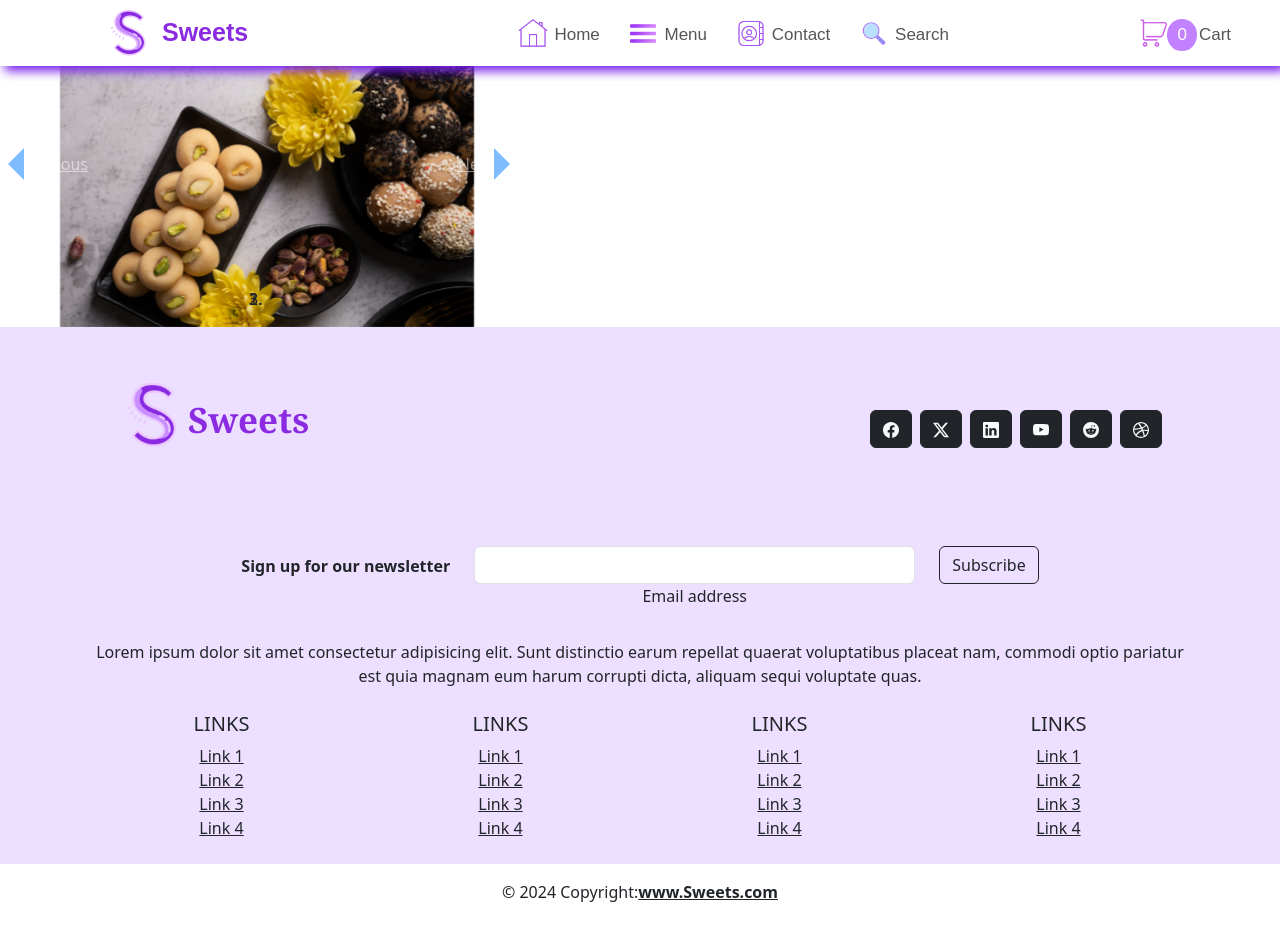
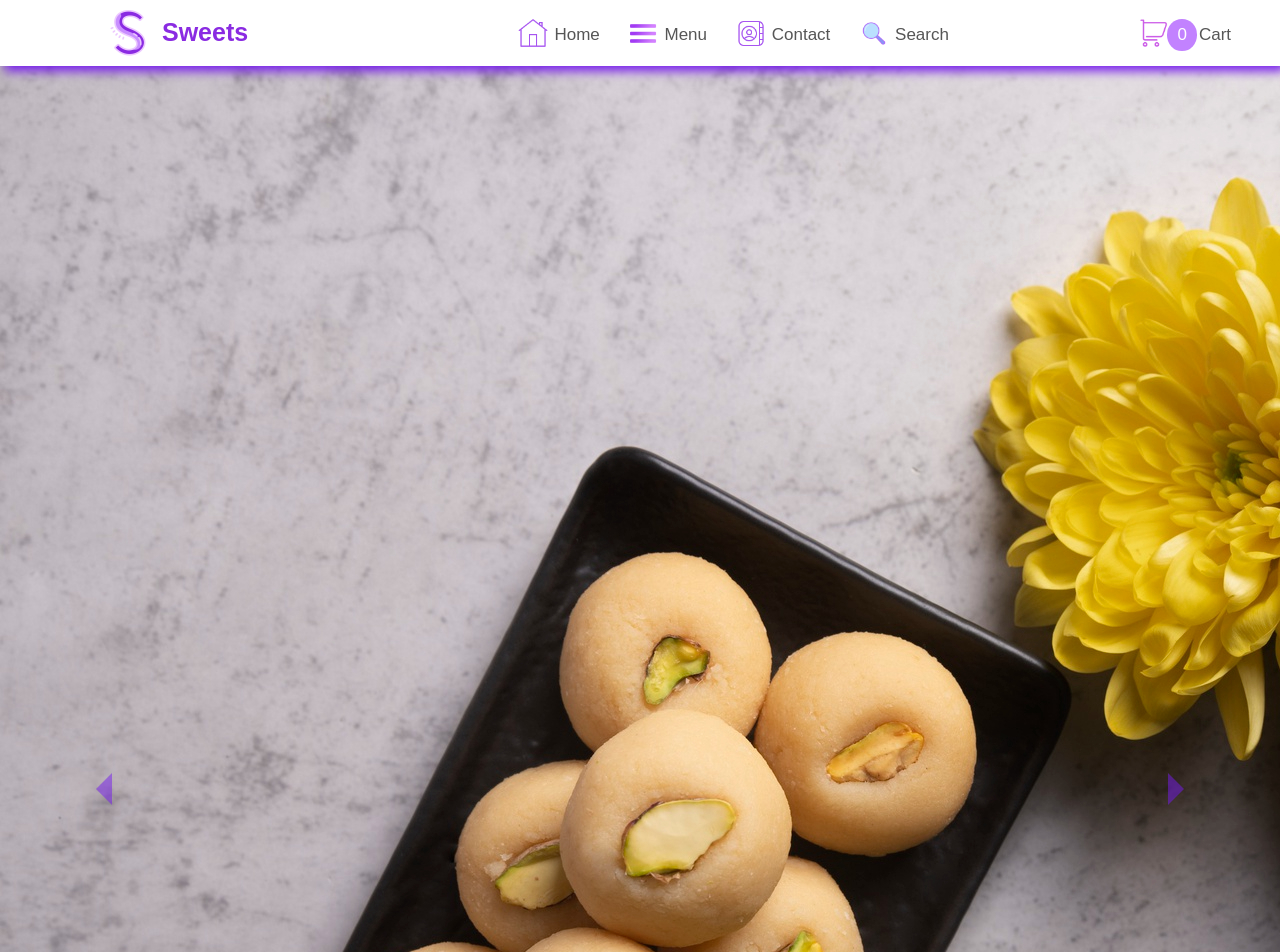
Before and after one commit to Bhuvaneshk0310/Sweet, a React (Create React App) app: page /Menu in a window 1280 px wide. Shown: the top 952 px of the page. Before the commit the page ends 920 px from the top, so only its background shows below. Built offline with nearby package versions, Linux system fonts and the light colour scheme.

Commit message:
sweeterpage

```diff
--- a/src/Component/Cart.css
+++ b/src/Component/Cart.css
@@ -139,8 +139,8 @@
 
 /* cartcss */
   .avatar-lg {
-    width: 100px;
-    height: 100px;
+    width: 170px;
+    height: 170px;
 }
 .font-size-18 {
     font-size: 18px;
--- a/src/Component/ImagesFolder/Image.js
+++ b/src/Component/ImagesFolder/Image.js
@@ -7,3 +7,5 @@
 export {default as cart} from "./cart.png"
 export {default as s} from "./s.png"
 export {default as b1} from "./b1.jpg"
+export {default as b2} from "./b2.jpg"
+export {default as b3} from "./b3.jpg"
--- a/src/Component/Menu.css
+++ b/src/Component/Menu.css
@@ -0,0 +1,12 @@
+#menu{
+    margin-top: 5%;
+    width: 100%;
+    height: auto;
+    text-align: center;
+}
+/* .sweetimg {
+     width: 45%;
+    height: 300px;
+    margin-top: 27px;
+    /* searchItem.image
+} */
--- a/src/Component/Menu.js
+++ b/src/Component/Menu.js
@@ -1,45 +1,44 @@
 import React from 'react'
 import 'bootstrap/dist/css/bootstrap.min.css';
+import 'bootstrap/dist/js/bootstrap.bundle.min';
 import * as image from "../Component/ImagesFolder/Image"
+import "./Menu.css";
 import Footer from './Footer';
 const Menu = () => {
   return (
     <div>
-         <div class="col-md-5 col-sm-12 col-xs-12">
-        <div class="product-image">
-            <div id="myCarousel-2" class="carousel slide" data-ride="carousel">
-                <ol class="carousel-indicators">
-                    <li data-target="#myCarousel-2" data-slide-to="0"></li>
-                    <li data-target="#myCarousel-2" data-slide-to="1" class="active"></li>
-                    <li data-target="#myCarousel-2" data-slide-to="2"></li>
-                </ol>
-                <div class="carousel-inner">
-                    <div class="carousel-item active">
-                        <img class="sweetimg" src={image.b1} alt="{searchItem.title}"/>
-                    </div>
-                    <div class="carousel-item">
-                        <img class="sweetimg" src={image.home} alt="{searchItem.title}"/>
-                    </div>
-                    <div class="carousel-item">
-                        <img class="sweetimg" src={image.home} alt="{searchItem.title}"/>
-                    </div>
-                </div>
-                <a class="carousel-control-prev" href="#myCarousel-2" role="button" data-slide="prev">
-                    <span class="carousel-control-prev-icon" aria-hidden="true"></span>
-                    <span class="sr-only">Previous</span>
-                </a>
-                <a class="carousel-control-next" href="#myCarousel-2" role="button" data-slide="next">
-                    <span class="carousel-control-next-icon" aria-hidden="true"></span>
-                    <span class="sr-only">Next</span>
-                </a>
-            </div>
+          <div id='menu'>
+    <div id="carouselExampleIndicators " className="carousel slide " data-bs-ride="carousel">
+      <div className="carousel-indicators">
+        <button type="button" data-bs-target="#carouselExampleIndicators" data-bs-slide-to="0" className="active" aria-current="true" aria-label="Slide 1"></button>
+        <button type="button" data-bs-target="#carouselExampleIndicators" data-bs-slide-to="1" aria-label="Slide 2"></button>
+        <button type="button" data-bs-target="#carouselExampleIndicators" data-bs-slide-to="2" aria-label="Slide 3"></button>
+      </div>
+      <div className="carousel-inner">
+        <div className="carousel-item active">
+          <img src={image.b1} className="d-block w-60 " alt="Slide 1" />
         </div>
+        <div className="carousel-item">
+          <img src={image.b2} className="d-block w-60 " alt="Slide 2" />
+        </div>
+        <div className="carousel-item">
+          <img src={image.b3} className="d-block w-60 " alt="Slide 3" />
+        </div>
+      </div>
+      <button className="carousel-control-prev" type="button" data-bs-target="#carouselExampleIndicators" data-bs-slide="prev">
+        <span className="carousel-control-prev-icon" aria-hidden="true"></span>
+        <span className="visually-hidden">Previous</span>
+      </button>
+      <button className="carousel-control-next" type="button" data-bs-target="#carouselExampleIndicators" data-bs-slide="next">
+        <span className="carousel-control-next-icon" aria-hidden="true"></span>
+        <span className="visually-hidden">Next</span>
+      </button>
     </div>
-
 
     <script src="https://code.jquery.com/jquery-3.5.1.slim.min.js"></script>
     <script src="https://cdn.jsdelivr.net/npm/@popperjs/core@2.5.4/dist/umd/popper.min.js"></script>
     <script src="https://stackpath.bootstrapcdncom/bootstrap/4.5.2/js/bootstrap.min.js"></script>
+    </div>
       <Footer/>
     </div>
   )
--- a/src/Component/Searchdetail.css
+++ b/src/Component/Searchdetail.css
@@ -1,14 +1,15 @@
 .Searchd{
+
     width: 100%;
     height: 100%;
-    border: 1px solid royalblue;
-    margin-top: 5px;
+   background-color:  rgb(253, 253, 253);
+
 }
 
 .sweetimg {
-    /* width: 45%; */
-    height: 300px;
-    margin-top: 27px;
+    width: 75%;
+    height: 360px;
+
 
 }
 .product-deatil .product-image {
@@ -110,8 +111,8 @@
 
 .product-content {
     border: 1px solid #dfe5e9;
-    margin-bottom: 20px;
-    margin-top: 70px;
+
+    margin-top: 10%;
     background: #fff
 }
 
@@ -128,14 +129,14 @@
 /* Specific style for the previous icon */
 .carousel-control-prev-icon {
   border: 1em solid transparent;
-  border-right-color: #007bff; /* Change this to your desired color */
+  border-right-color:  rgb(118, 27, 238); /* Change this to your desired color */
 }
 
 /* Specific style for the next icon */
 .carousel-control-next-icon {
   border: 1em solid transparent;
-  border-left-color: #007bff;
-  margin-right: -68px; /* Change this to your desired color */
+  border-left-color:  rgb(118, 27, 238);
+  /* margin-right: -68px; Change this to your desired color */
 }
 
 /* Ensuring proper sizing and positioning */
@@ -150,9 +151,9 @@
 } */
 
 .carousel-control-prev-icon::before {
-  border-right-color: #007bff; /* Change this to your desired color */
+  border-right-color:  rgb(118, 27, 238); /* Change this to your desired color */
 }
 
 .carousel-control-next-icon::before {
-  border-left-color: #007bff; /* Change this to your desired color */
+  border-left-color:  rgb(118, 27, 238); /* Change this to your desired color */
 }
--- a/src/Component/Searchdetail.js
+++ b/src/Component/Searchdetail.js
@@ -21,45 +21,45 @@
 
     const handleAddToCart = () => {
         addToCart(searchItem);
-        // navigate('/Cart');
+
     };
 
     return (
         <div>
-            <div className="Searchd mt-5">
+            <div className="Searchd">
 
                 {searchItem && (
                     <div key={searchItem.id}>
                         <div className="container">
                             <div className="product-content product-wrap clearfix product-deatil">
                                 <div className="row">
-                                <div className="col-md-5 col-sm-12 col-xs-12">
+                                    <div className="col-md-6 col-sm-12 col-xs-12">
                                         <div className="product-image">
-                                        <div id="myCarousel-2" className="carousel slide" data-ride="carousel">
-                                            <ul className="carousel-indicators">
-                                                <li data-target="#myCarousel-2" data-slide-to="0"></li>
-                                                <li data-target="#myCarousel-2" data-slide-to="1" className="active"></li>
-                                                <li data-target="#myCarousel-2" data-slide-to="2"></li>
-                                            </ul>
+                                            <div id="carouselExampleIndicators" className="carousel slide" data-bs-ride="carousel">
+                                                <div className="carousel-indicators">
+                                                    <button type="button" data-bs-target="#carouselExampleIndicators" data-bs-slide-to="0" className="active" aria-current="true" aria-label="Slide 1"></button>
+                                                    <button type="button" data-bs-target="#carouselExampleIndicators" data-bs-slide-to="1" aria-label="Slide 2"></button>
+                                                    <button type="button" data-bs-target="#carouselExampleIndicators" data-bs-slide-to="2" aria-label="Slide 3"></button>
+                                                </div>
                                                 <div className="carousel-inner">
                                                     <div className="carousel-item active">
-                                                    <img className="sweetimg" src={searchItem.image} alt={searchItem.title} />
+                                                        <img src={searchItem.image} className="sweetimg" alt="Slide 1" />
                                                     </div>
                                                     <div className="carousel-item">
-                                                    <img className="sweetimg" src={searchItem.b1} alt={searchItem.title} />
+                                                        <img src={searchItem.image} className="sweetimg" alt="Slide 2" />
                                                     </div>
                                                     <div className="carousel-item">
-                                                    <img className="sweetimg" src={searchItem.background} alt={searchItem.title} />
+                                                        <img src={searchItem.image} className="sweetimg" alt="Slide 3" />
                                                     </div>
                                                 </div>
-                                            <a className="carousel-control-prev" href="#myCarousel-2" role="button" data-slide="prev">
-                                                <span className="carousel-control-prev-icon text-dark" aria-hidden="true"></span>
-                                                <span className="sr-only text-dark">Previous</span>
-                                            </a>
-                                            <a className="carousel-control-next" href="#myCarousel-2" role="button" data-slide="next">
-                                                <span className="carousel-control-next-icon text-dark" aria-hidden="true"></span>
-                                                <span className="sr-only text-dark">Next</span>
-                                            </a>
+                                                <button className="carousel-control-prev" type="button" data-bs-target="#carouselExampleIndicators" data-bs-slide="prev">
+                                                    <span className="carousel-control-prev-icon" aria-hidden="true"></span>
+                                                    <span className="visually-hidden">Previous</span>
+                                                </button>
+                                                <button className="carousel-control-next" type="button" data-bs-target="#carouselExampleIndicators" data-bs-slide="next">
+                                                    <span className="carousel-control-next-icon" aria-hidden="true"></span>
+                                                    <span className="visually-hidden">Next</span>
+                                                </button>
                                             </div>
                                         </div>
                                     </div>
```
Also changed, not shown: src/Component/Cart.js (+90 -5 lines). Lines whose indentation alone changed are shown as unchanged.
